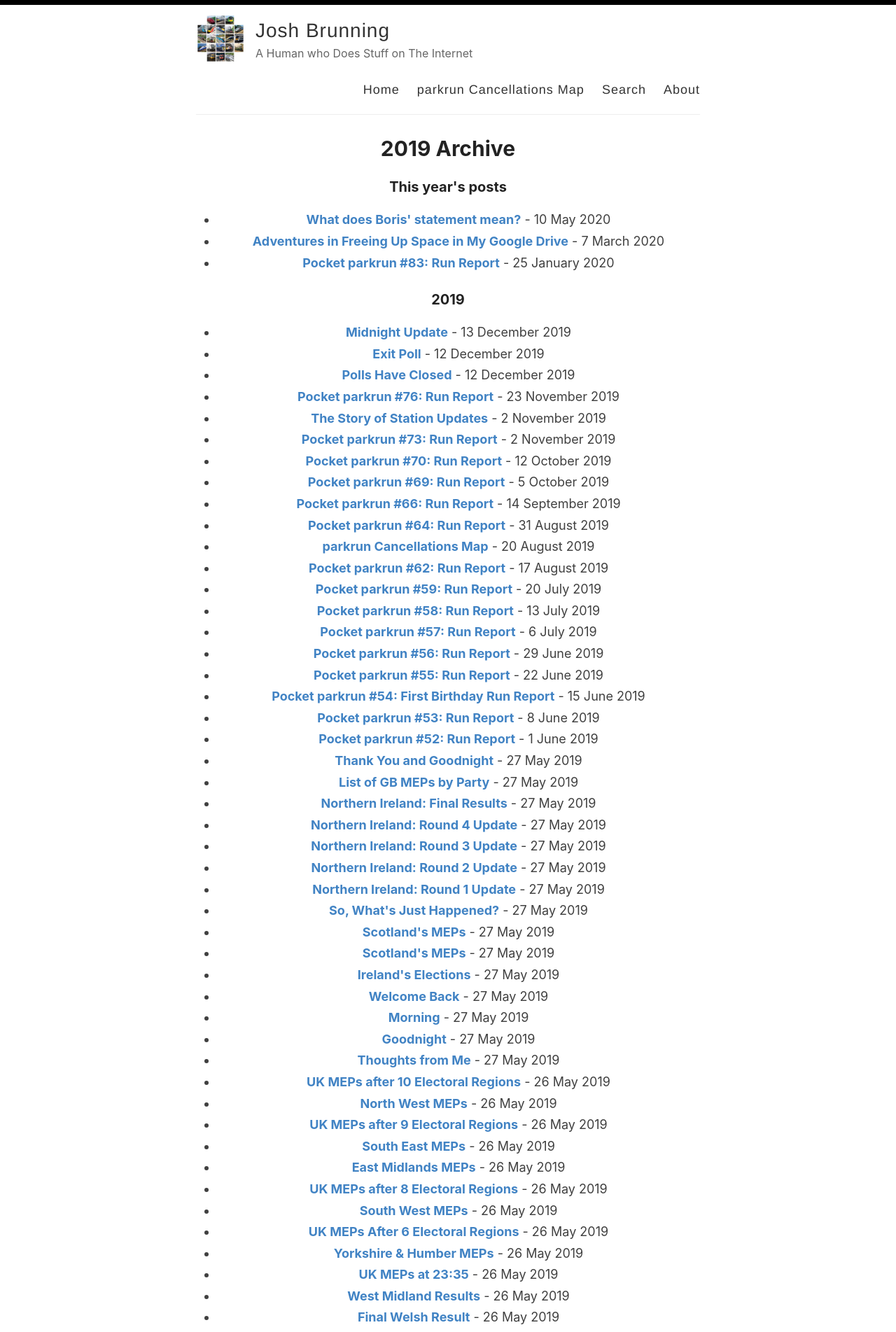
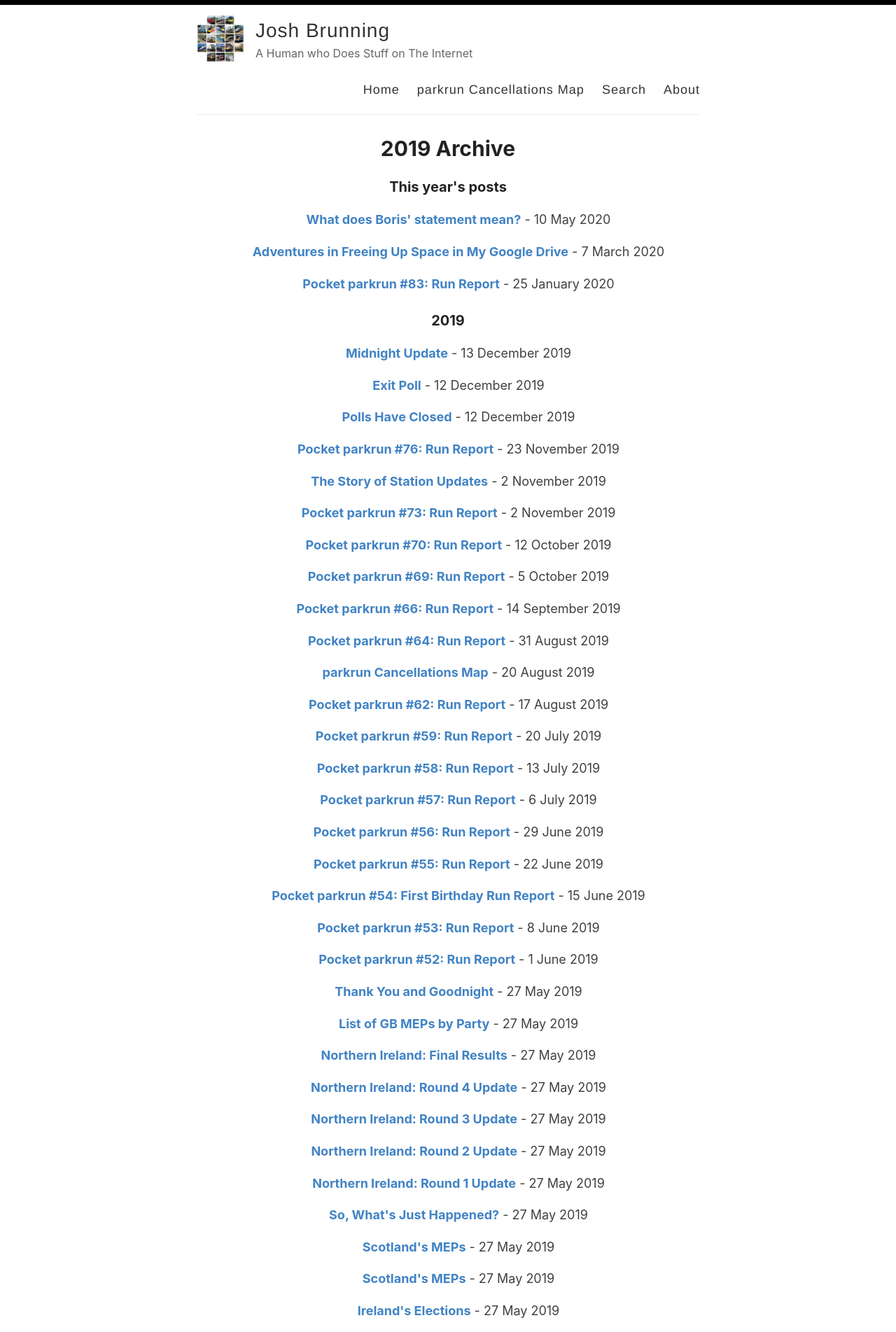
Before and after one commit to josh-justjosh/blog, a Jekyll site: the page built from _pages/2019.md, in a window 1280 px wide. Shown: the top 1903 px of the page at 70% size. Built offline with Jekyll 4.4.1, drawn with Linux system fonts in a browser that asks for light colours.

Commit message:
Update 2019.md

```diff
--- a/_pages/2019.md
+++ b/_pages/2019.md
@@ -20,7 +20,7 @@
       <ul class="past">
           {% endif %}
           {% endunless %}
-          <li><center><b><a href="{{ site.baseurl }}{{ post.url }}">{% if post.title and post.title != "" %}{{post.title}}{% else %}{{post.excerpt |strip_html}}{%endif%}</a></b> - {% if post.date and post.date != "" %}{{ post.date | date: "%e %B %Y" }}{%endif%}</center></li>
+          <p><center><b><a href="{{ site.baseurl }}{{ post.url }}">{% if post.title and post.title != "" %}{{post.title}}{% else %}{{post.excerpt |strip_html}}{%endif%}</a></b> - {% if post.date and post.date != "" %}{{ post.date | date: "%e %B %Y" }}{%endif%}</center></p>
           {% endfor %}
       </ul>
   </section>
```
